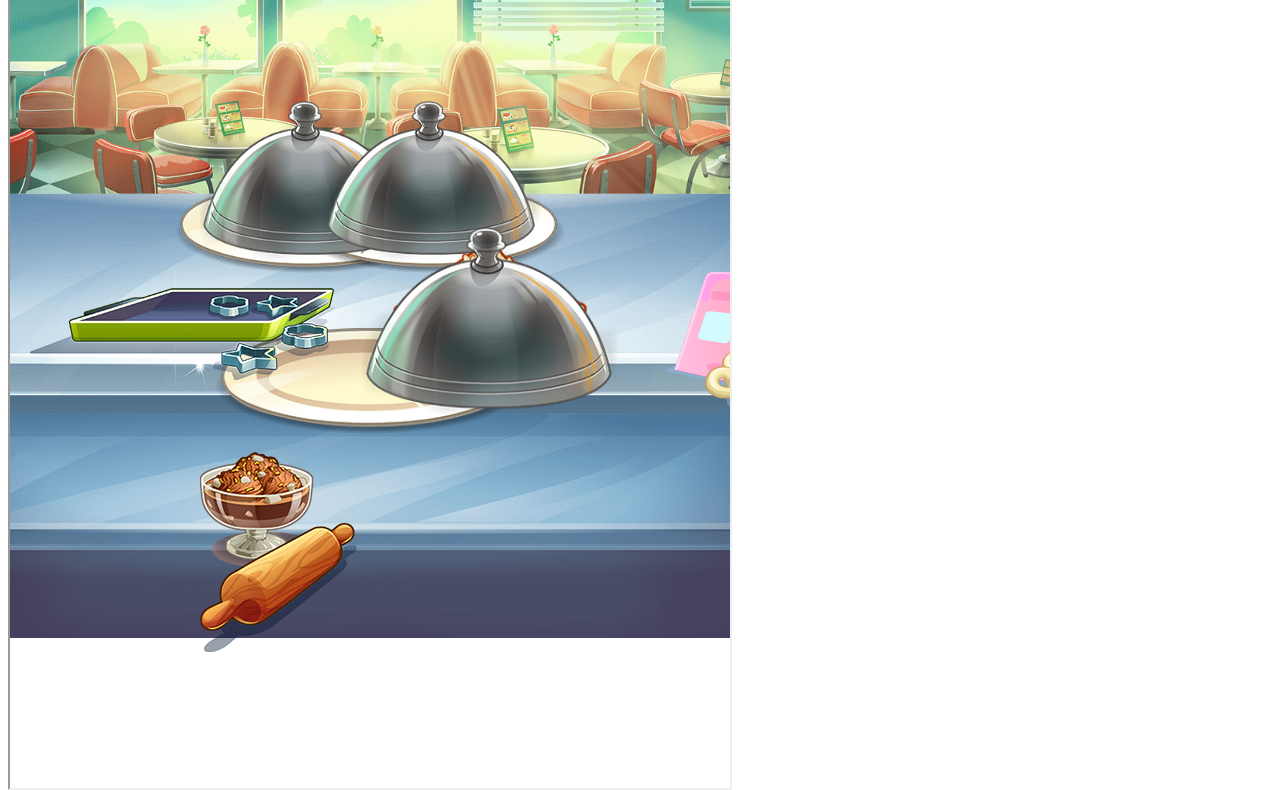
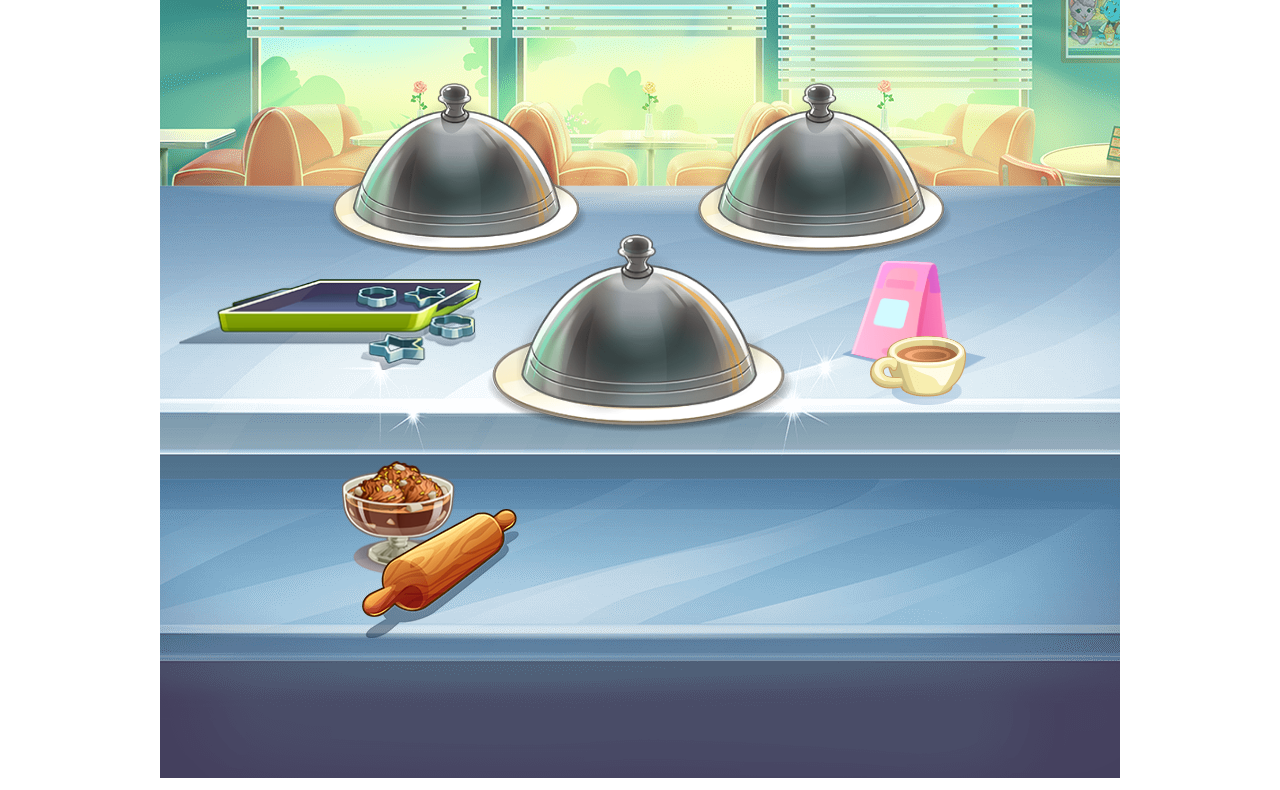
Before and after one commit to Andrey1303110/playable_ads, a plain HTML site: page ad.html in a window 1280 px wide. Shown: the part 182-972 px from the top of the page. Drawn offline with Linux system fonts and the light colour scheme.

Commit message:
change pxils to percentage

```diff
--- a/index2.html
+++ b/ad.html
@@ -4,11 +4,11 @@
     <meta charset="UTF-8">
     <meta http-equiv="X-UA-Compatible" content="IE=edge">
     <meta name="viewport" content="width=device-width, initial-scale=1.0">
-    <title>Document</title>
+    <link rel="stylesheet" href="css/main.css">
+    <title>Playable Ad</title>
 </head>
 <body>
-    <iframe src="index.html" width="720" height="960" align="center">
-        Ваш браузер не поддерживает плавающие фреймы!
-     </iframe>
+    <div id="main"></div>
+    <script src="js/main.js"></script>
 </body>
 </html>
--- a/css/main.css
+++ b/css/main.css
@@ -83,94 +83,99 @@ img {
 }
 
 .logo {
-    top: 20px;
+    top: 2.15%;
     left: 50%;
     transform: translateX(-50%);
 }
 
 .table {
-    top: 365px;
+    bottom: 0;
 }
 
 .dish_plate {
-    width: 265px;
+    width: 27%;
 }
 .dish_plate_0 {
-    left: 165px;
-    top: 355px;
+    left: 17.5%;
+    top: 36.5%;
 }
 .dish_plate_1 {
-    top: 355px;
-    right: 165px;
+    top: 36.5%;
+    right: 17.5%;
 }
 .dish_plate_2 {
-    width: 310px;
-    top: 500px;
+    width: 32%;
+    top: 53%;
     right: 50%;
     transform: translateX(50%);
 }
 .forms {
-    left: 20px;
-    top: 460px;
+    width: 31.5%;
+    left: 2%;
+    top: 48%;
 }
 .plate {
-    top: 443px;
-    left: 655px;
+    width: 15%;
+    top: 46%;
+    left: 71%;
 }
 .coffe {
-    top: 518px;
-    left: 695px;
+    width: 10%;
+    top: 54%;
+    left: 74%;
 }
 .icecream {
-    top: 624px;
-    left: 190px;
+    width: 12%;
+    top: 67%;
+    left: 19%;
 }
 .rollingpin {
-    top: 695px;
-    left: 190px;
+    width: 16.35%;
+    top: 72%;
+    left: 21%;
 }
 
 .eat {
-    width: 170px;
+    width: 15%;
 }
 
 .eat_0 {
     transform: translate(-50%);
-    bottom: 534px;
-    left: 298px;
+    bottom: 57%;
+    left: 31.2%;
 }
 
 .eat_1 {
     transform: translate(50%);
-    bottom: 534px;
-    right: 298px;
+    bottom: 57%;
+    right: 31.2%;
 }
 
 .eat_2 {
-    width: 200px;
+    width: 19%;
     transform: translate(-50%);
-    bottom: 390px;
-    left: 480px;
+    bottom: 39%;
+    left: 50%;
 }
 .dish {
-    width: 220px;
+    width: 23%;
 }
 
 .dish_0 {
     transform: translate(-50%);
-    bottom: 527px;
-    left: 298px;
+    bottom: 55.65%;
+    left: 31%;
 }
 
 .dish_1 {
     transform: translate(50%);
-    bottom: 527px;
-    right: 298px;
+    bottom: 55.65%;
+    right: 31%;
 }
 
 .dish_2 {
-    width: 260px;
+    width: 26%;
     transform: translate(-50%);
-    bottom: 372px;
-    left: 480px;
+    bottom: 37.8%;
+    left: 50%;
 }
--- a/index.html
+++ b/index.html
@@ -4,11 +4,14 @@
     <meta charset="UTF-8">
     <meta http-equiv="X-UA-Compatible" content="IE=edge">
     <meta name="viewport" content="width=device-width, initial-scale=1.0">
-    <link rel="stylesheet" href="css/main.css">
-    <title>Playable Ad</title>
+    <title>Document</title>
 </head>
 <body>
-    <div id="main"></div>
-    <script src="js/main.js"></script>
+    <div>
+        <iframe src="ad.html" border="0" scrolling="no" allowtransparency="true" width="100%" height="100%" style="border: 0;" align="center">
+            Ваш браузер не поддерживает плавающие фреймы!
+        </iframe>
+    </div>
+
 </body>
 </html>
```
